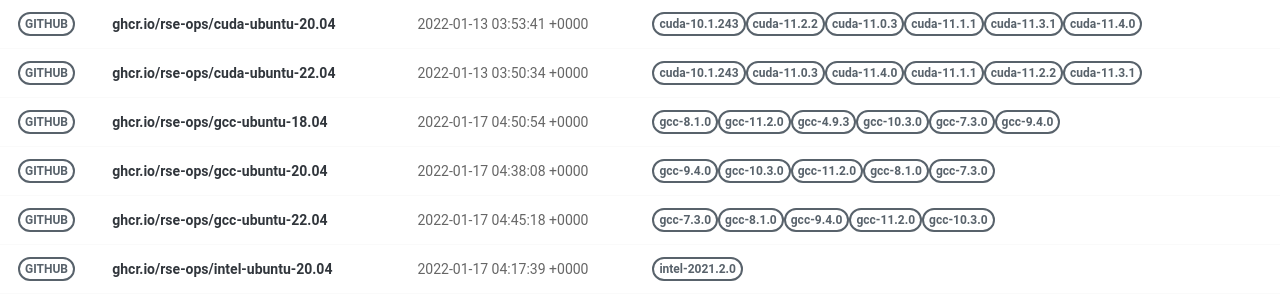
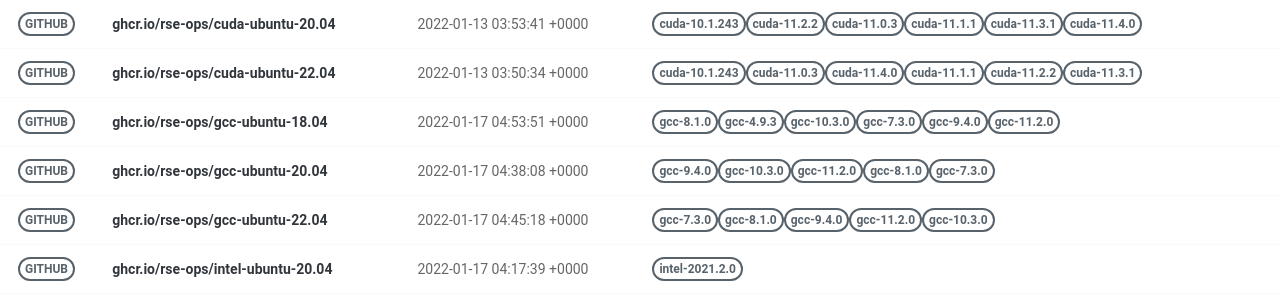
Before and after one commit to rse-ops/docker-images, a Jekyll site: the page built from pages/index.md, in a window 1280 px wide. Shown: the part 277-577 px from the top of the page. Built offline with Jekyll 4.4.1, drawn with Linux system fonts in a browser that asks for light colours; nearby versions of some CDN libraries.

Commit message:
Automated push to update library 2022-01-17

```diff
--- a/_library/ghcr.io-rse-ops-gcc-ubuntu-18.04.md
+++ b/_library/ghcr.io-rse-ops-gcc-ubuntu-18.04.md
@@ -1,7 +1,7 @@
 ---
 layout: container
 name: ghcr.io/rse-ops/gcc-ubuntu-18.04
-updated_at: 2022-01-17 04:50:54.088960
+updated_at: 2022-01-17 04:53:51.600198
 
 
 container_url: https://github.com/orgs/rse-ops/packages/container/package/gcc-ubuntu-18.04
```
Also changed, not shown: other parts of _library/ghcr.io-rse-ops-gcc-ubuntu-18.04.md (+3 -3 lines).
